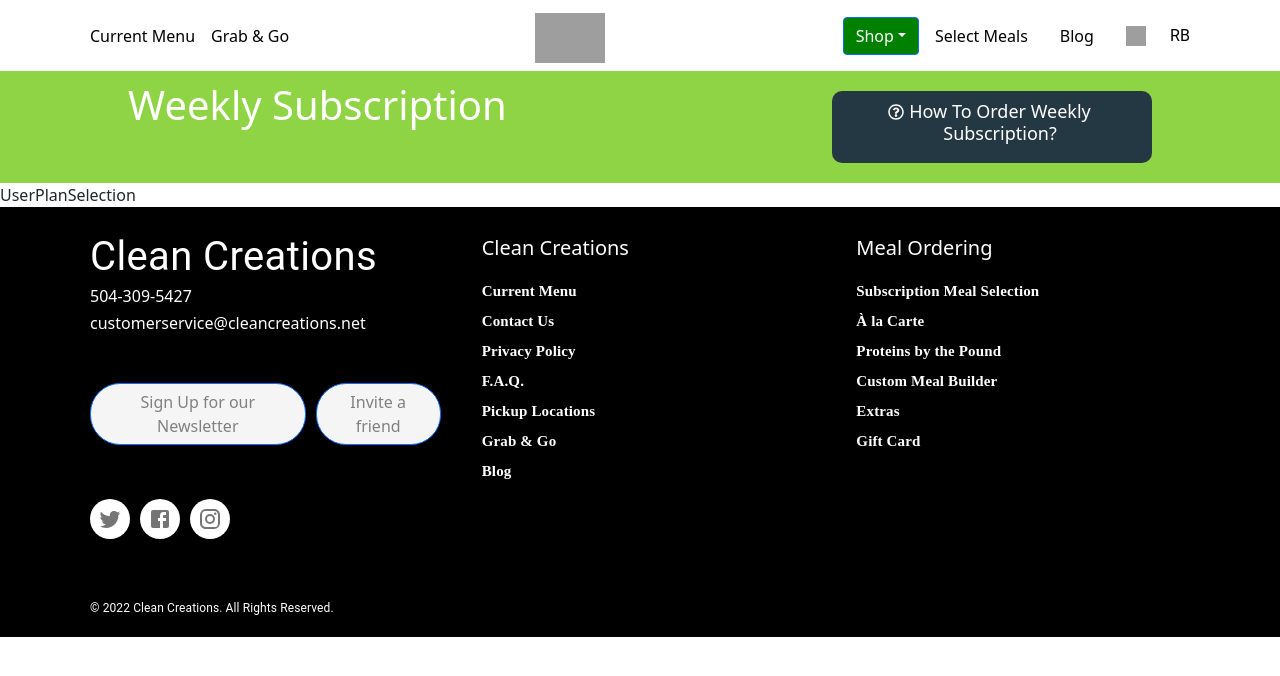
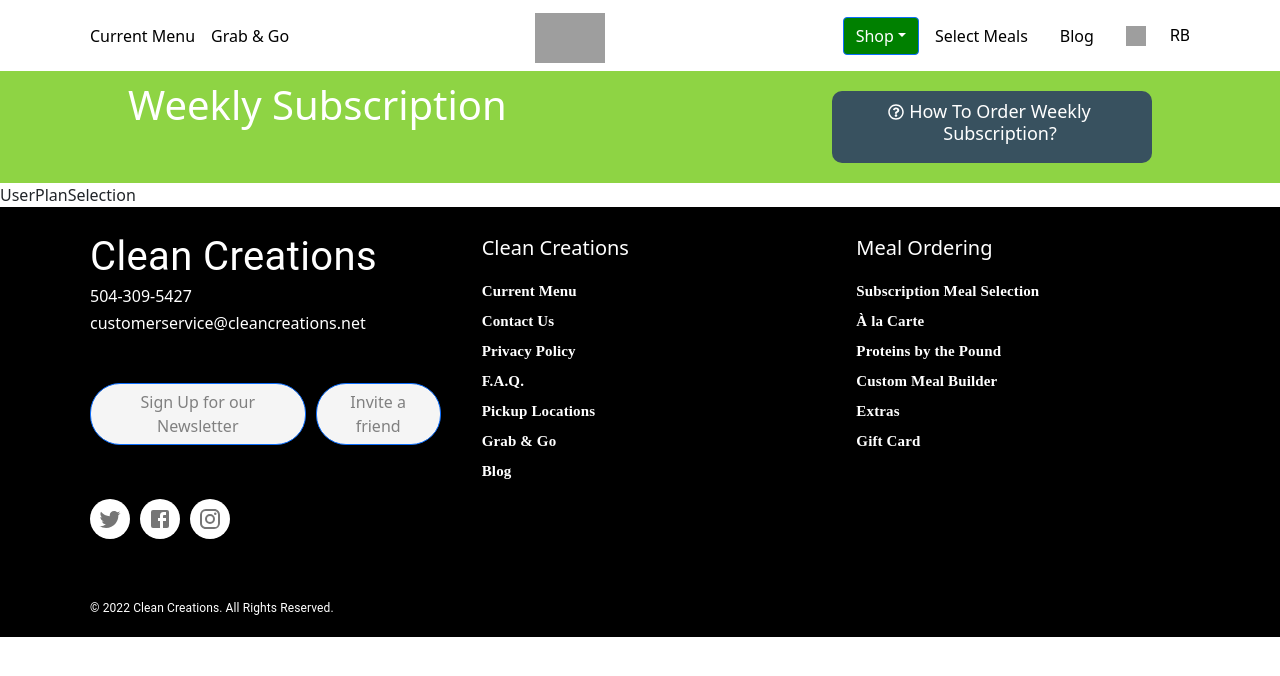
Before and after one commit to innzz/Clean-Creation, a Next.js app in the folder clean-creation/: page /subscription in a window 1280 px wide. In both pictures the pointer is over the element 992 px from the left and 127 px from the top of the page. Shown: the top 676 px of the page. Built offline with nearby package versions, Linux system fonts and the light colour scheme; grey boxes are pictures that could not be loaded.

Commit message:
initial commit

```diff
--- a/clean-creation/styles/SecondaryNav.module.css
+++ b/clean-creation/styles/SecondaryNav.module.css
@@ -21,6 +21,7 @@
 
 .button {
     display: flex;
+    cursor: pointer;
     justify-content: center;
     align-items: center;
     background-color: #243843;
@@ -29,6 +30,11 @@
     height: 9vh;
     padding: 35px 0;
     border-radius: 10px;
+    transition: 0.5s ease-in;
+}
+
+.button:hover{
+    background-color: #38515f;
 }
 .buttonText {
     display: flex;
```
